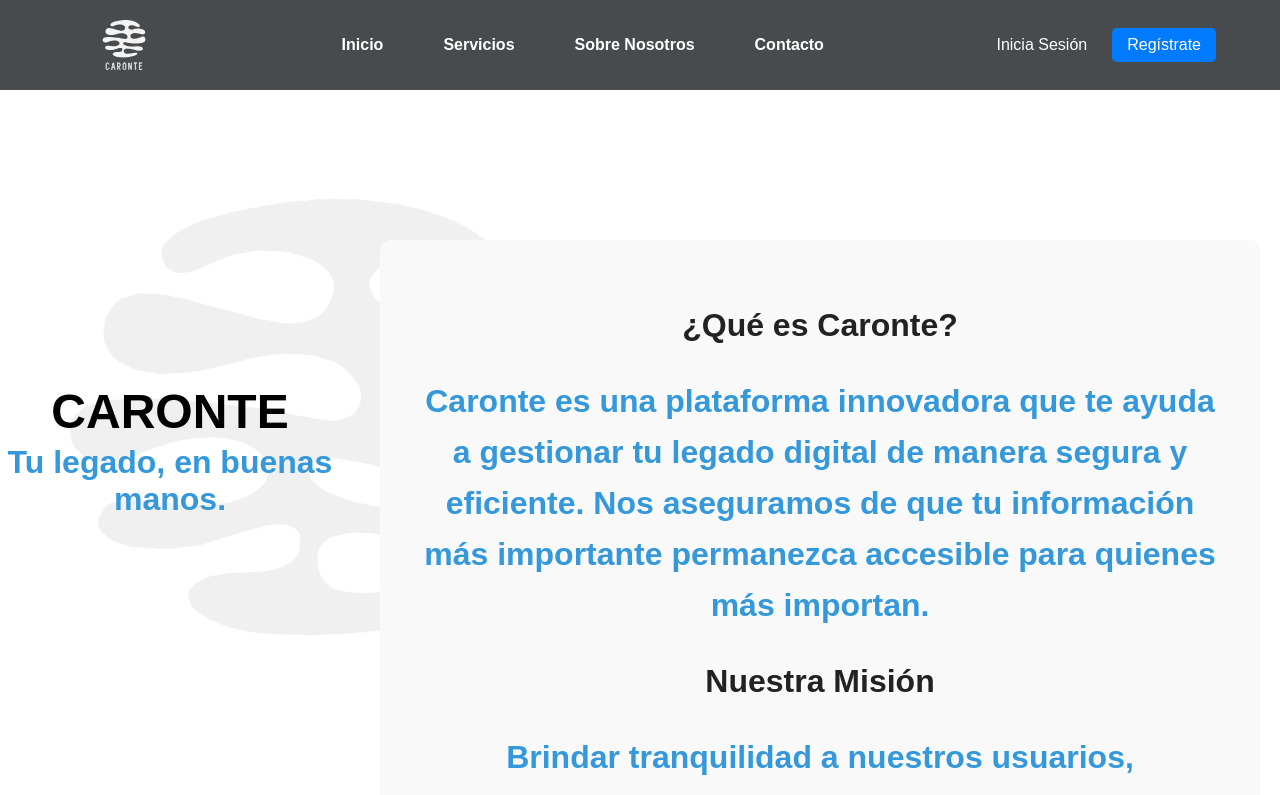
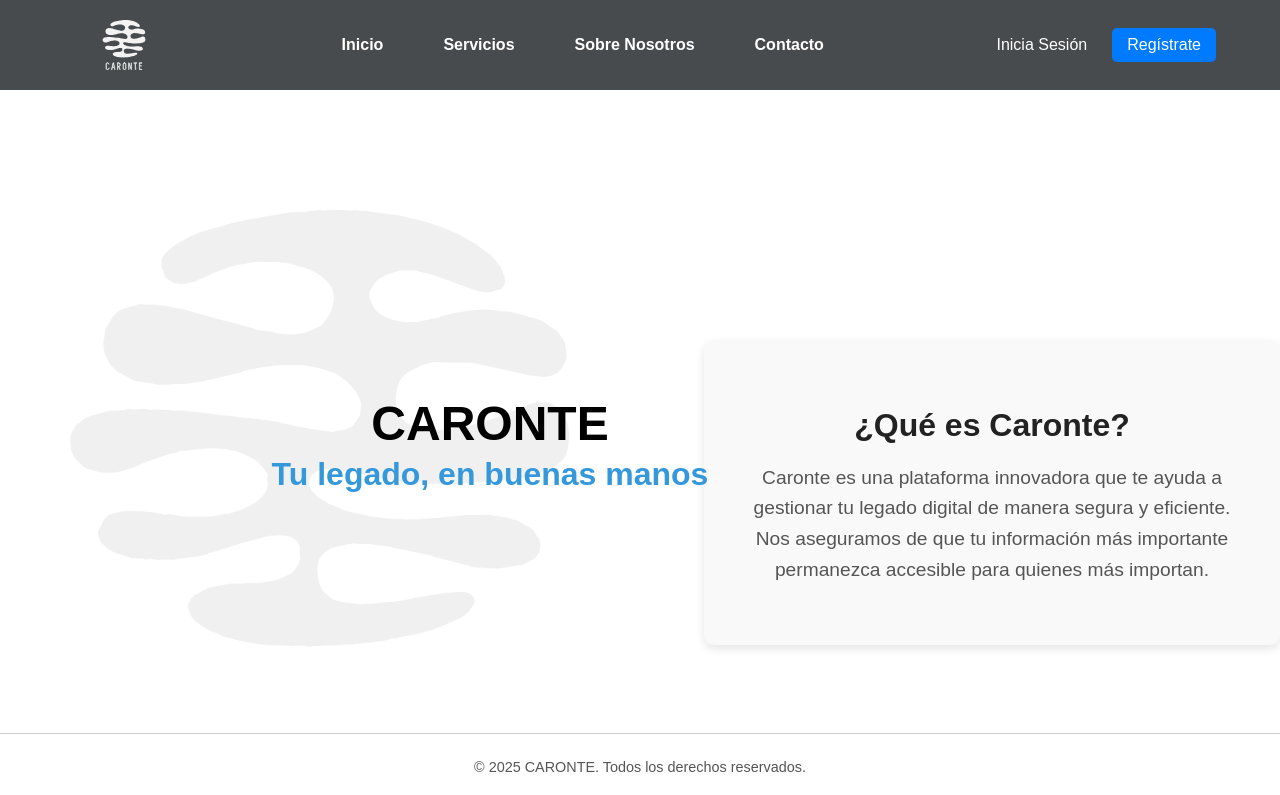
Before and after one commit to ISPP-2425-G9/landing_page, a React (Create React App) app: page / in a window 1280 px wide. Shown: the top 795 px of the page. Built offline with nearby package versions, Linux system fonts and the light colour scheme.

Commit message:
[style] change structure

```diff
--- a/src/components/Home.js
+++ b/src/components/Home.js
@@ -4,16 +4,17 @@ import logo from "../caronte_gris.png";
 
 const Home = () => {
   return (
-    <section id="home" className="hero">
-      <div className="container">
-        <img src={logo} alt="Caronte Logo" className="hero-logo" />
-        <div className="hero-text">
-          <h1 className="hero-title">CARONTE</h1>
-          <p className="hero-subtitle">Tu legado, en buenas manos.</p>
+    <div className="home-container">
+      <section className="hero">
+        <div className="container">
+          <img src={logo} alt="Caronte Logo" className="hero-logo" />
+          <div className="hero-text">
+            <h1 className="hero-title">CARONTE</h1>
+            <p className="hero-subtitle">Tu legado, en buenas manos</p>
+          </div>
         </div>
-      </div>
+      </section>
 
-      {/* Sección sobre Caronte */}
       <div className="caronte-info">
         <h2>¿Qué es Caronte?</h2>
         <p>
@@ -21,13 +22,8 @@ const Home = () => {
           de manera segura y eficiente. Nos aseguramos de que tu información más importante
           permanezca accesible para quienes más importan.
         </p>
-        <h2>Nuestra Misión</h2>
-        <p>
-          Brindar tranquilidad a nuestros usuarios, permitiéndoles organizar y proteger
-          sus activos digitales para el futuro.
-        </p>
       </div>
-    </section>
+    </div>
   );
 };
 
--- a/src/index.css
+++ b/src/index.css
@@ -77,7 +77,7 @@ nav ul li a {
 
 .hero-logo {
   position: absolute;
-  top: 35%; /* Centra verticalmente */
+  top: 350px; /* Centra verticalmente */
   left: 25%; /* Mueve el logo hacia la izquierda */
   transform: translate(-50%, -50%); /* Ajusta la alineación */
   width: 500px; /* Tamaño del logo */
--- a/src/styles/Home.css
+++ b/src/styles/Home.css
@@ -6,20 +6,25 @@
     text-align: center;
   }
 
-  .hero-text h1 {
+  .hero-text {
+    position: absolute; /* Para poder moverlo libremente */
+    top: 350px; /* Ajusta verticalmente */
+    left: 490px; /* Ajusta horizontalmente */
+    transform: translate(-50%, -50%); /* Centra perfectamente */
+    text-align: center;
+    z-index: 2; /* Asegura que esté delante del logo */
+}
+
+.hero-text h1 {
     font-size: 2.5rem;
-    margin-top: -190px;
     margin-bottom: 5px;
-    position: relative;
-    left: -30px;
 }
 
 .hero-text p {
     font-size: 1.2rem;
     margin-top: 0px;
-    position: relative;
-    left: -30px;
 }
+
 
 
   .btn-cta {
@@ -41,10 +46,11 @@
     padding: 40px;
     background: #f9f9f9;
     border-radius: 10px;
-    max-width: 800px;
-    margin-left: auto;
-    margin-right: auto;
-}
+    max-width: 700px;
+    margin-left: 55%;
+    box-shadow: 0px 4px 10px rgba(0, 0, 0, 0.1);
+  }
+
 
 .caronte-info h2 {
     font-size: 2rem;
```
